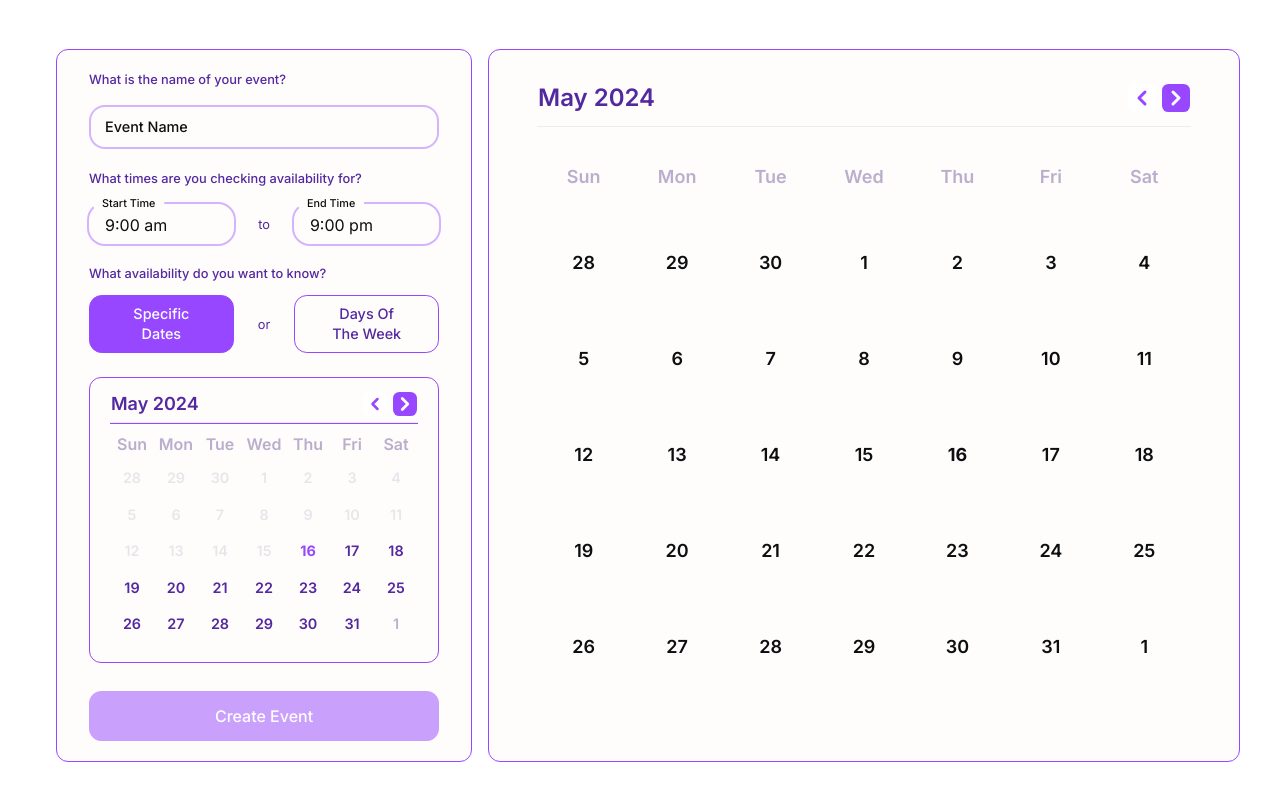
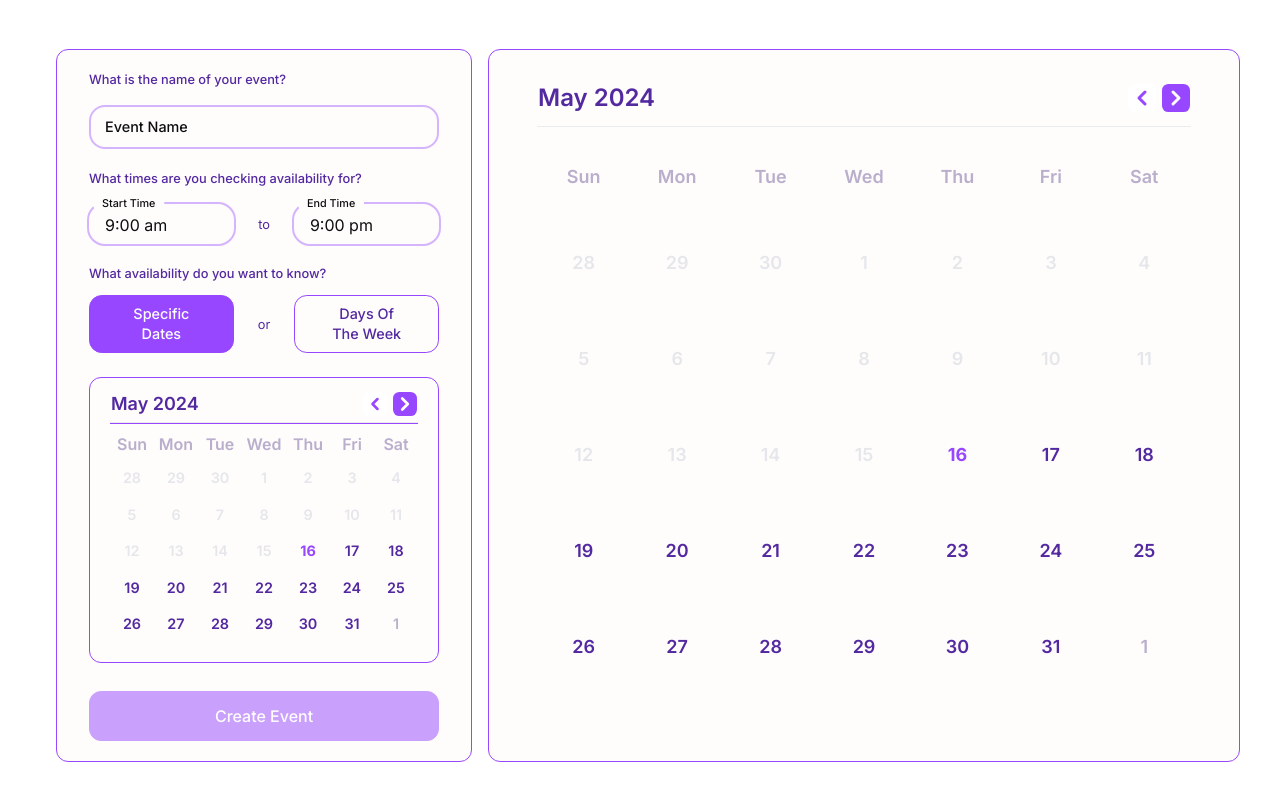
Before and after one commit to project-weave/weave-ui, a Next.js app: page / in a window 1280 px wide. Shown: the part 687-1487 px from the top of the page. Built offline with nearby package versions, Linux system fonts and the light colour scheme.

Commit message:
chore: adjust styling

```diff
--- a/src/components/event-date-calendar.tsx
+++ b/src/components/event-date-calendar.tsx
@@ -336,13 +336,9 @@ const EventDateCalendar = ({
                     },
                   {
                     "font-bold text-primary": isToday(day) && !isDaySelected,
-                    "text-gray-200 hover:bg-background hover:text-gray-200": !isViewMode && isBeforeToday(day),
-
-                    "text-lg, border-[1px] px-8 py-2 sm:text-lg": size === "large"
-                  },
-                  {
                     "my-[3px] h-6 px-2": isViewMode,
-                    "my-5 h-14": size === "large"
+                    "my-5 h-14 border-[1px] px-8 py-2 text-lg sm:text-lg": size === "large",
+                    "text-gray-200 hover:bg-background hover:text-gray-200": !isViewMode && isBeforeToday(day)
                   }
                 )}
                 drag-select-attr={formattedDay}
--- a/src/components/navbar.tsx
+++ b/src/components/navbar.tsx
@@ -11,7 +11,7 @@ export default function NavBar() {
     <nav className="fixed z-50 flex w-full bg-white pb-4 pt-7">
       <Image
         alt="weave-logo"
-        className="ml-4 h-8 w-8 cursor-pointer xs:ml-9 md:h-9 md:w-9 lg:h-10 lg:w-10"
+        className="ml-4 h-8 w-8 cursor-pointer xs:ml-9 md:h-9 md:w-9 "
         height={40}
         onClick={() => router.push("/")}
         src="/favicon.ico"
--- a/src/components/ui/dropdown-with-label.tsx
+++ b/src/components/ui/dropdown-with-label.tsx
@@ -68,7 +68,7 @@ export default function DropdownWithLabel({
       </PopoverTrigger>
       <PopoverContent className="w-[130px] border-2 border-primary p-0 sm:w-[150px]">
         <Command className="bg-background" filter={(value, search) => filterFunc(value, search)}>
-          <CommandInput className="border-primary py-5 text-sm" />
+          <CommandInput className="border-primary py-5 text-xs" />
           {emptyOptionText !== undefined && emptyOptionText !== "" && (
             <CommandEmpty className="m-2 rounded-sm bg-gray-200 py-1.5 text-center text-2xs">
               {emptyOptionText}
@@ -80,7 +80,7 @@ export default function DropdownWithLabel({
           >
             {options.map((option) => (
               <CommandItem
-                className={cn("my-[1px] mr-2 flex items-center justify-between text-sm hover:bg-primary/20 ", {
+                className={cn("my-[1px] mr-2 flex items-center justify-between text-xs hover:bg-primary/20 ", {
                   "mb-1 border-[1px] border-primary md:border-[1.5px]": selected === option
                 })}
                 data-value={option}
```
